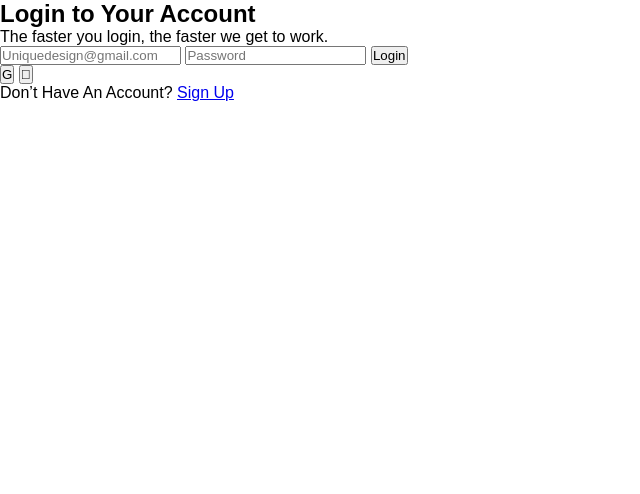
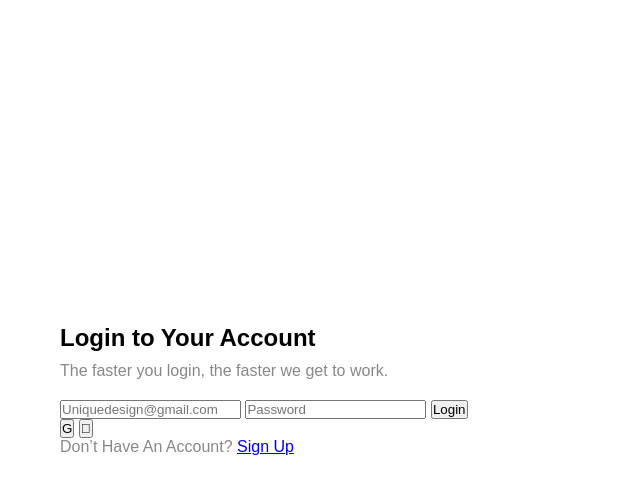
Before and after one commit to rcajazeira/UniqueDesign, a website built with Vite: page index.html in a window 1280 px wide. Shown: the whole page, without its empty margins (0-640 px from the left). Built offline with nearby package versions, Linux system fonts and the light colour scheme.

Commit message:
Alterações formatações style2

```diff
--- a/style.css
+++ b/style.css
@@ -18,3 +18,22 @@
     display: flex;
     height: 100vh;
   }
+
+  .login-box {
+    width: 50%;
+    padding: 60px;
+    display: flex;
+    flex-direction: column;
+    justify-content: center;
+    background-color: #fff;
+  }
+
+  .login-box h2 {
+    font-size: 24px;
+    margin-bottom: 10px;
+  }
+
+  .login-box p {
+    margin-bottom: 20px;
+    color: #888;
+  }
```
